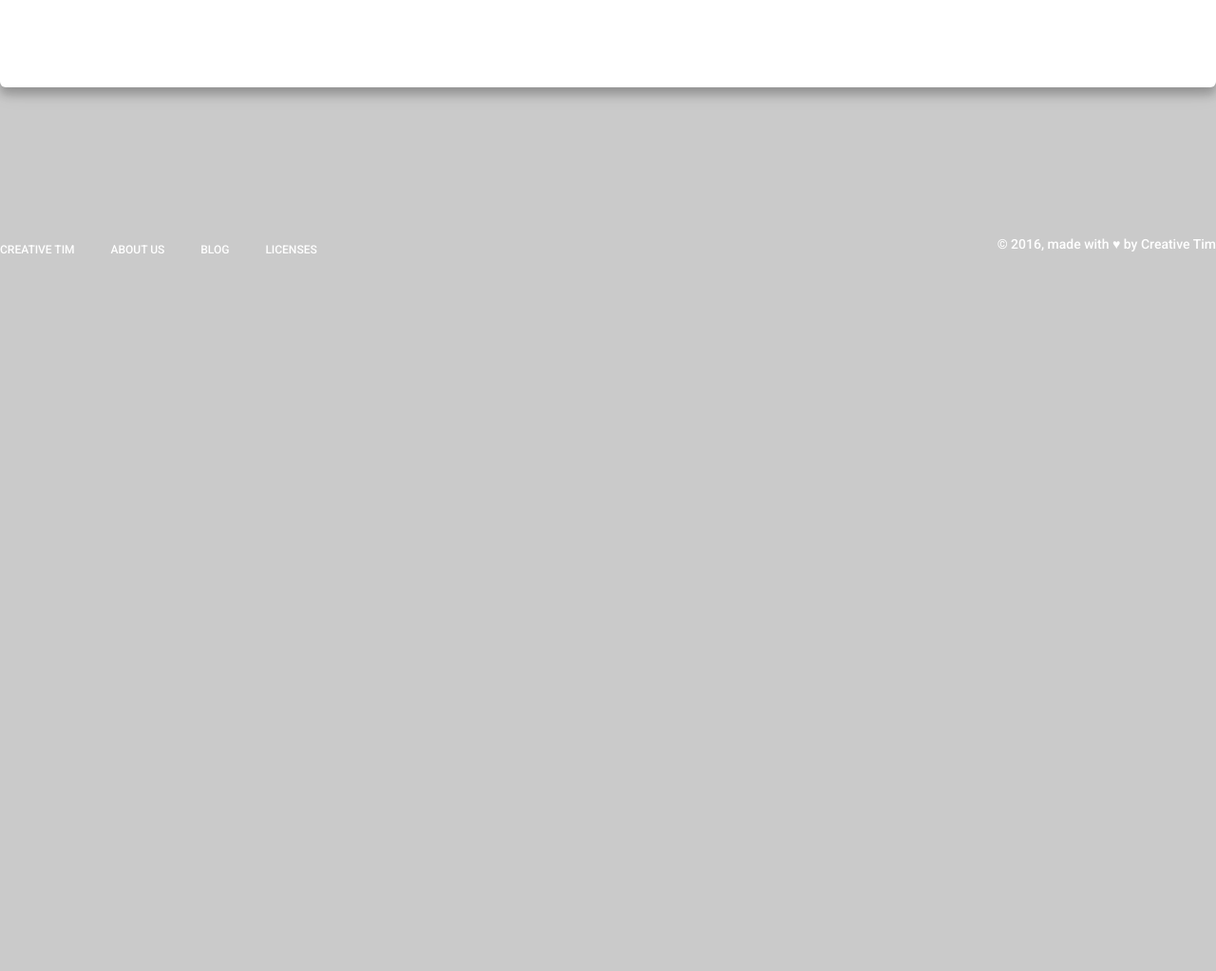
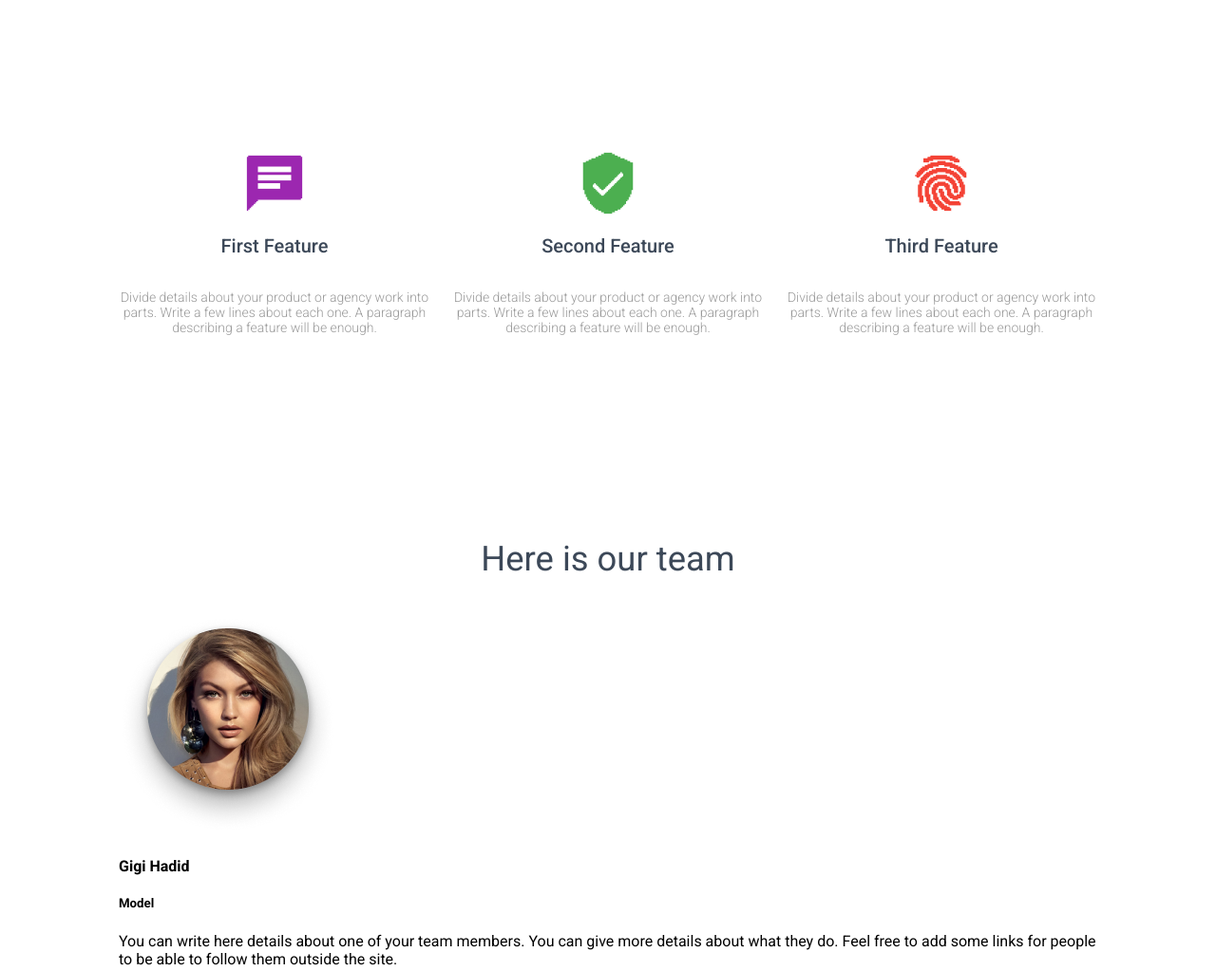
Before and after one commit to Brodorovna/LandingPage-full, a plain HTML site: page index.html in a window 1280 px wide. Shown: the part 945-1968 px from the top of the page at 95% size. Before the commit the page ends 1216 px from the top, so only its background shows below. Drawn offline with Linux system fonts and the light colour scheme.

Commit message:
Features section done

```diff
--- a/index.html
+++ b/index.html
@@ -18,13 +18,13 @@
                 <img src="images/icon.png" alt="download" /> Download
             </a>
             <a href="#page">
-                <svg width="19" height="15" viewBox="0 0 19 15" fill="none" xmlns="http://www.w3.org/2000/svg">
-                    <path d="M18.0804 2.41071C17.5818 3.13988 16.9792 3.76116 16.2723 4.27455C16.2798 4.37872 16.2835 4.53497 16.2835 4.7433C16.2835 5.71057 16.1421 6.67783 15.8594 7.64509C15.5766 8.60491 15.1451 9.52753 14.5647 10.4129C13.9918 11.2984 13.3073 12.0833 12.5112 12.7679C11.715 13.4449 10.7552 13.9881 9.6317 14.3973C8.50818 14.7991 7.30655 15 6.02679 15C4.01042 15 2.16518 14.4606 0.491071 13.3817C0.751488 13.4115 1.04167 13.4263 1.36161 13.4263C3.03571 13.4263 4.52753 12.9129 5.83705 11.8862C5.0558 11.8713 4.3564 11.6332 3.73884 11.1719C3.12128 10.7031 2.69717 10.1079 2.46652 9.38616C2.71205 9.42336 2.93899 9.44196 3.14732 9.44196C3.46726 9.44196 3.78348 9.40104 4.09598 9.3192C3.26265 9.14807 2.57068 8.73512 2.02009 8.08036C1.47693 7.41815 1.20536 6.65179 1.20536 5.78125V5.73661C1.71131 6.01935 2.25446 6.17188 2.83482 6.1942C2.34375 5.86682 1.95312 5.43899 1.66295 4.91071C1.37277 4.38244 1.22768 3.80952 1.22768 3.19196C1.22768 2.5372 1.39137 1.9308 1.71875 1.37277C2.61905 2.4814 3.7128 3.37054 5 4.04018C6.29464 4.70238 7.67857 5.07068 9.15179 5.14509C9.09226 4.86235 9.0625 4.58705 9.0625 4.3192C9.0625 3.32217 9.4122 2.47396 10.1116 1.77455C10.8185 1.06771 11.6704 0.714285 12.6674 0.714285C13.7091 0.714285 14.5871 1.09375 15.3013 1.85268C16.1124 1.69643 16.875 1.40625 17.5893 0.982143C17.314 1.8378 16.7857 2.5 16.0045 2.96875C16.6964 2.89435 17.3884 2.70833 18.0804 2.41071Z" fill="white"/>
-                    </svg>
+                <svg width="15" height="17" viewBox="0 0 19 15">
+                    <use xlink:href="icons.svg#arrow"></use>
+                </svg>
             </a>
             <a href="#">
                 <svg width="18" height="18" viewBox="0 0 18 18" fill="none" xmlns="http://www.w3.org/2000/svg">
-                    <path d="M13.9286 0.285713H3.21429C1.43973 0.285713 0 1.72545 0 3.5V14.2143C0 15.9888 1.43973 17.4286 3.21429 17.4286H9.15179V10.7879H6.91964V8.19866H9.15179V6.29018C9.15179 4.08036 10.5134 2.875 12.4888 2.875C13.4263 2.875 14.2411 2.94196 14.4754 2.97545V5.28571L13.1138 5.29688C12.0312 5.29688 11.8304 5.79911 11.8304 6.54687V8.19866H14.3862L14.0513 10.7879H11.8304V17.4286H13.9286C15.7031 17.4286 17.1429 15.9888 17.1429 14.2143V3.5C17.1429 1.72545 15.7031 0.285713 13.9286 0.285713Z" fill="white"/>
+                <use xlink:href="icons-sprite.svg#facebook"></use>
                     </svg>
             </a>
             <a href="#"><svg width="18" height="18" viewBox="0 0 18 18" fill="none" xmlns="http://www.w3.org/2000/svg">
@@ -60,6 +60,44 @@
 engaged by providing meaningful information. Remember that by this time, the user is curious,
 otherwise he wouldn't scroll to get here. Add a button if you want the user to see more.
     </p>
+    <section class="features">
+<div>
+    <img src="images/first_f.png">
+    <h3>First Feature</h3>
+    <p>Divide details about your product or agency work into
+        parts. Write a few lines about each one. A paragraph
+        describing a feature will be enough.</p>
+</div>
+<div>
+    <img src="images/second_f.png">
+    <h3>Second Feature</h3>
+    <p>Divide details about your product or agency work into
+        parts. Write a few lines about each one. A paragraph
+        describing a feature will be enough.</p>
+</div>
+<div>
+    <img src="images/third_f.png">
+    <h3>Third Feature</h3>
+    <p>Divide details about your product or agency work into
+        parts. Write a few lines about each one. A paragraph
+        describing a feature will be enough.</p>
+</div>
+    </section>
+    <h2>Here is our team</h2>
+    <section class="members">
+<div>
+    <img src="images/person_1.png">
+    <h4>Gigi Hadid</h4>
+    <h5>Model</h5>
+    <p>
+        You can write here details about one of your team
+members. You can give more details about what they do.
+Feel free to add some links for people to be able to follow
+them outside the site.
+    </p>
+
+</div>
+    </section>
 </main>
 <footer>
     <nav class="bottom-nav">
--- a/style.css
+++ b/style.css
@@ -89,6 +89,43 @@ color: #999999;
 margin: 0 auto;
 }
 
+.features {
+  margin-top: 161px;
+  margin-bottom: 200px;
+  display: flex;
+  justify-content: space-between;
+  overflow: hidden;
+}
+
+.features div {
+  width: 328px;
+  display: flex;
+  flex-flow: column wrap;
+}
+
+
+.features div img {
+  margin: 0 auto;
+}
+
+.features div h3 {
+  font-style: normal;
+font-weight: 500;
+font-size: 20px;
+line-height: 23px;
+text-align: center;
+color: #3C4858;
+}
+
+.features div p {
+  font-style: normal;
+font-weight: 300;
+font-size: 14px;
+line-height: 16px;
+text-align: center;
+color: #999999;
+}
+
 .top-menu {
   max-width: 1128px;
   margin: 0 auto;
```
Also changed, not shown: icons.svg (added), images/first_f.png (added), images/person_1.png (added), images/person_2.png (added), images/person_3.png (added), images/second_f.png (added), images/third_f.png (added).
